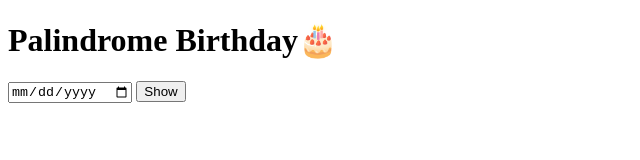
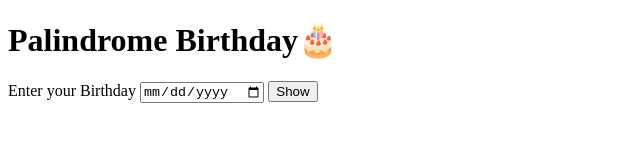
Before and after one commit to mahimagupta24/palindrome-birthday, a plain HTML site: page index.html in a window 1280 px wide. Shown: the whole page, without its empty margins (0-640 px from the left). Drawn offline with Linux system fonts and the light colour scheme.

Commit message:
add label

```diff
--- a/index.html
+++ b/index.html
@@ -10,6 +10,7 @@
 
 <body>
 <h1>Palindrome Birthday🎂 </h1>
+<lable for="date-of-birth">Enter your Birthday</lable>
   <input type="date"id="date-of-birth">
   <button id="show-button">Show</button>
   <p id="message"></p>
```
